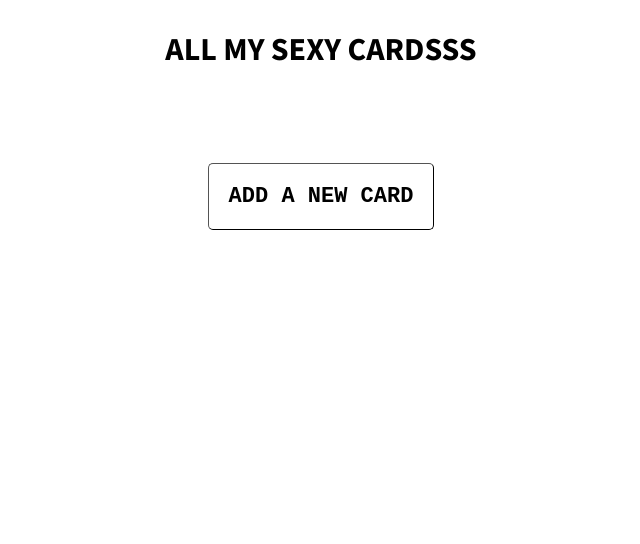
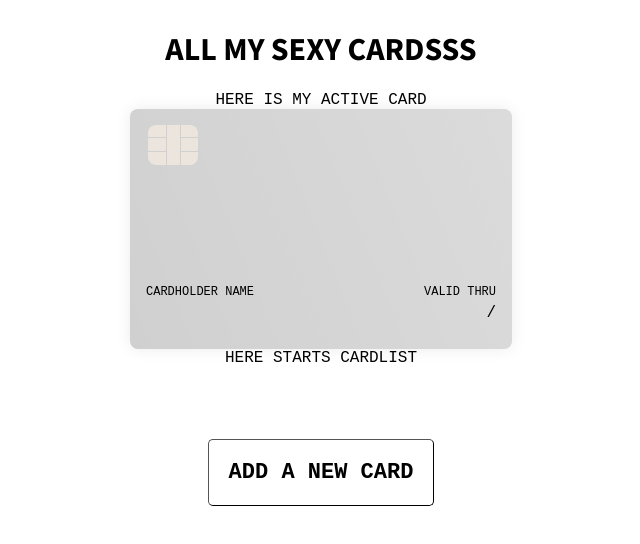
Before and after one commit to PeterKron/ewallet, a Vue app: page / in a window 1280 px wide. Shown: the top 544 px of the page, without its empty margins (319-959 px from the left). Built offline with nearby package versions, Linux system fonts and the light colour scheme; a web font is replaced by a local one.

Commit message:
reorganize components

```diff
--- a/src/App.vue
+++ b/src/App.vue
@@ -2,7 +2,7 @@
   <main>
     <Home
     v-if="currentView == 'home'"
-    :CardListData="cardlistdata"
+    :Card="cardlistdata"
     />
 
     <AddNewCard
--- /dev/null
+++ b/src/components/CardList.vue
@@ -0,0 +1,22 @@
+<template>
+  <main class="Home">
+      <ul>
+        <CardItem
+        v-for="Card in Card" :key="Card.Cardnumber"
+        :Card="Card"
+        />
+      </ul>
+  </main>
+</template>
+
+<script>
+
+import CardItem from '../components/CardItem.vue'
+export default {
+  components: {CardItem},
+  props: ['Card']
+}
+</script>
+
+<style>
+</style>
--- a/src/views/Home.vue
+++ b/src/views/Home.vue
@@ -1,23 +1,140 @@
 <template>
   <main class="Home">
     <h1>ALL MY SEXY CARDSSS</h1>
-      <ul>
-        <CardItem
-        v-for="Card in CardListData" :key="Card.Cardnumber"
+      <p>HERE IS MY ACTIVE CARD</p>
+      <section :class="CardColor">
+          <div class="chipbox">
+            <img :src="wifi" alt="">
+            <img src="../assets/chip.svg" alt="">
+          </div>
+        <div class="logo">
+        <img class="vendor-img" :src="currentUrl" alt="">
+        </div>
+
+        <p class="number">{{Card.Cardnumber}}</p>
+
+        <div class="holderbox">
+            <p class="smallerp">CARDHOLDER NAME</p>
+            <p>{{Card.Cardholder}}</p>
+        </div>
+
+        <div class="validbox">
+            <p class="smallerp">VALID THRU</p>
+            <p>{{Card.Month}}/{{Card.Year}}</p>
+        </div>
+
+      </section>
+        <p>HERE STARTS CARDLIST</p>
+        <CardList
         :Card="Card"
         />
-      </ul>
   </main>
 </template>
 
 <script>
 
-import CardItem from '../components/CardItem.vue'
+import CardList from '../components/CardList.vue'
 export default {
-  components: {CardItem},
-  props: ['CardListData']
+  components: {CardList},
+  props: ['Card']
 }
 </script>
 
-<style>
+
+<style lang="scss" scoped>
+main {
+    display: flex;
+    flex-direction: column;
+    justify-content: center;
+    align-items: center;
+}
+section {
+    width: 382px;
+    height: 240px;
+    border-radius: 8px;
+    background: linear-gradient(248.3deg, rgba(255, 255, 255, 0.24) 0%, rgba(255, 255, 255, 0) 100%),
+    #D0D0D0;
+    box-shadow: 0px 0px 16px rgba(0, 0, 0, 0.08);
+    display:grid;
+    grid-template-columns: repeat(4, 1fr);
+    grid-template-rows: repeat(3, 1fr);
+    grid-template-areas:
+    "wifi . . logo"
+    "cardn cardn cardn cardn"
+    "cardh cardh cardh valid";
+    .chipbox {
+        grid-area: wifi;
+        margin-top: 16px;
+        img:first-of-type {
+            margin: 0px 0px -8px 2px;
+        }
+    }
+    .logo {
+        display: flex;
+        flex-direction: column;
+        align-items: flex-end;
+        grid-area: logo;
+        margin: 16px 16px 0px 0px;
+    }
+    .number {
+        grid-area: cardn;
+        margin-top: 12px;
+        letter-spacing: 0.03em;
+    }
+    .validbox, .holderbox {
+        padding-top: 16px;
+        display: flex;
+        flex-direction: column;
+    }
+    .holderbox {
+        grid-area: cardh;
+    }
+    .validbox {
+        grid-area: valid;
+        text-align: right;
+        margin-right: 16px;
+    }
+    .chipbox, .holderbox, .number{
+        margin-left: 16px;
+    }
+    .smallerp {
+        margin-bottom: 5px;
+    }
+}
+.Evil{
+    background: linear-gradient(248.3deg, rgba(0, 0, 0, 0.16) 0%, rgba(0, 0, 0, 0) 100%),
+    #F33355;
+    box-shadow: 0px 0px 8px rgba(0, 0, 0, 0.2);
+    p, h2 {
+    color: white;
+    text-shadow:  -0.5px -0.5px rgba(0, 0, 0, 0.55);
+    // text-shadow: 0.5px 0.5px 0px 0px rgba(0, 0, 0, 0.55) inset;
+    }
+}
+.Bitcoin{
+    background: linear-gradient(248.04deg, rgba(255, 255, 255, 0.15) 0%, rgba(255, 255, 255, 0) 99.07%),
+    #FFAE34;
+    box-shadow: 0px 0px 8px rgba(0, 0, 0, 0.25);
+    p, h2 {
+    text-shadow: -0.5px -0.5px rgba(254, 254, 254, 0.24);
+    }
+}
+.Ninja {
+    background: linear-gradient(248.3deg, rgba(255, 255, 255, 0.15) 0%, rgba(255, 255, 255, 0) 100%),
+     #222222;
+    box-shadow: 0px 0px 8px rgba(0, 0, 0, 0.2);
+    p, h2 {
+    color: white;
+    text-shadow:  -0.5px -0.5px rgba(172, 172, 172, 0.25);
+    }
+}
+.Blockchain {
+    background: linear-gradient(248.52deg, rgba(0, 0, 0, 0.15) 1.49%, rgba(0, 0, 0, 0) 100%),
+    #8B58F9;
+    box-shadow: 0px 0px 8px rgba(0, 0, 0, 0.2);
+    p, h2 {
+    color: white;
+    text-shadow:  -0.5px -0.5px rgba(0, 0, 0, 0.55);
+    }
+}
 </style>
```
Also changed, not shown: src/components/ActiveCard.vue (deleted).
